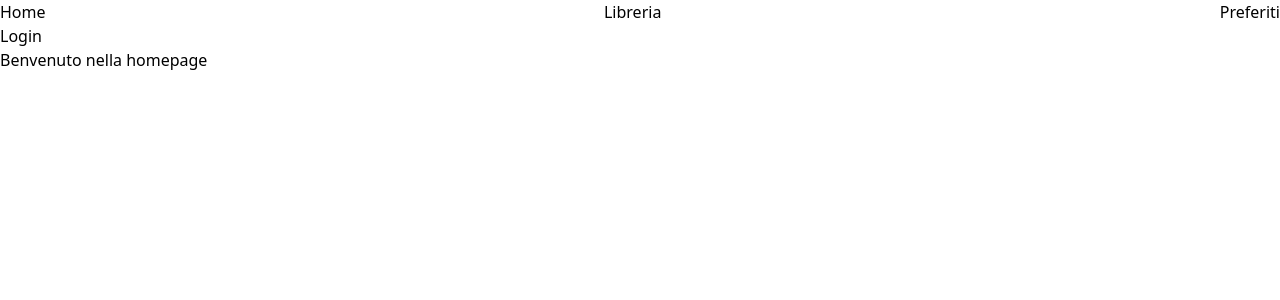
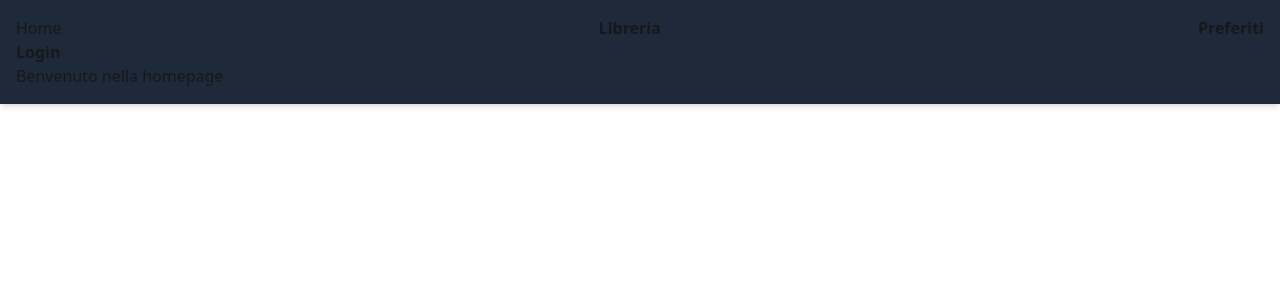
Before and after one commit to edvelhope/book-library, a React (Vite) app: page / in a window 1280 px wide. Shown: the top 300 px of the page. Built offline with nearby package versions, Linux system fonts and the light colour scheme.

Commit message:
css modfiche

```diff
--- a/package.json
+++ b/package.json
@@ -23,6 +23,7 @@
     "@types/react": "^19.1.8",
     "@types/react-dom": "^19.1.6",
     "@vitejs/plugin-react": "^4.6.0",
+    "daisyui": "^5.0.46",
     "eslint": "^9.30.1",
     "eslint-plugin-react-hooks": "^5.2.0",
     "eslint-plugin-react-refresh": "^0.4.20",
--- a/src/App.tsx
+++ b/src/App.tsx
@@ -11,20 +11,20 @@ function App() {
   const user = useSelector(selectUser);
   const dispatch = useDispatch();
   return (
-    <div className="container  mx-auto ">
+    <div className="container bg-gray-800 p-4 shadow-md mx-auto ">
       <nav>
-        <div className="flex flex-wrap justify-between items-center">
+        <div className="flex flex-wrap justify-between rounded-b-sm  items-center text-yellow">
           <Link to="/" className="hover:text-yellow-400">
             Home
           </Link>
-          <Link to="/books" className="hover:text-yellow-400">
+          <Link to="/books" className="hover:text-yellow-400 font-semibold transition">
             Libreria
           </Link>
-          <Link to="/favourites" className="hover:text-yellow-400">
+          <Link to="/favourites" className="hover:text-yellow-400 font-semibold transition">
             Preferiti
           </Link>
         </div>
-        <div className="mt-2 md:mt-0">
+        <div className="mt-2 md:mt-0 flex items-center">
           {user ? (
             <>
               <span className="text-sm italic">
@@ -34,7 +34,7 @@ function App() {
               <button onClick={() => dispatch(logout())}>Logout</button>
             </>
           ) : (
-            <Link to="/login" className="hover:text-yellow-400">
+            <Link to="/login" className="hover:text-yellow-400 font-semibold transition ">
               Login
             </Link>
           )}
--- a/src/index.css
+++ b/src/index.css
@@ -1 +1,2 @@
 @import "tailwindcss";
+@plugin "daisyui";
```
Also changed, not shown: 1 other file (tests, documents, lock files or other folders).
